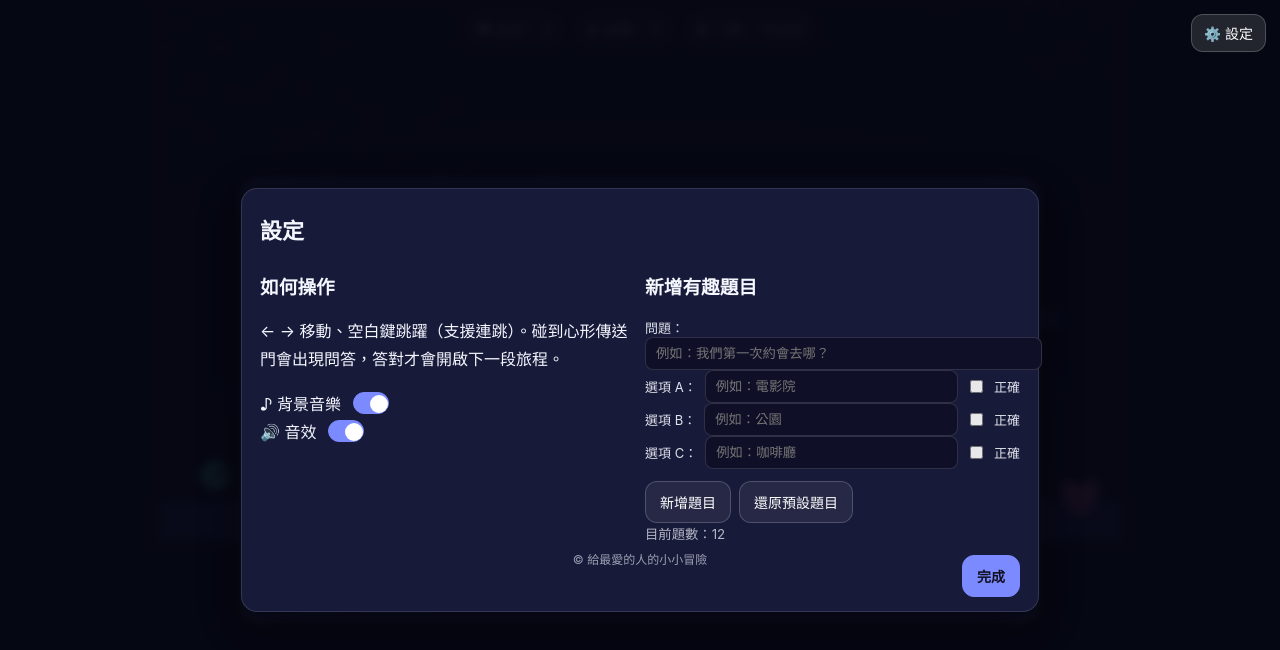
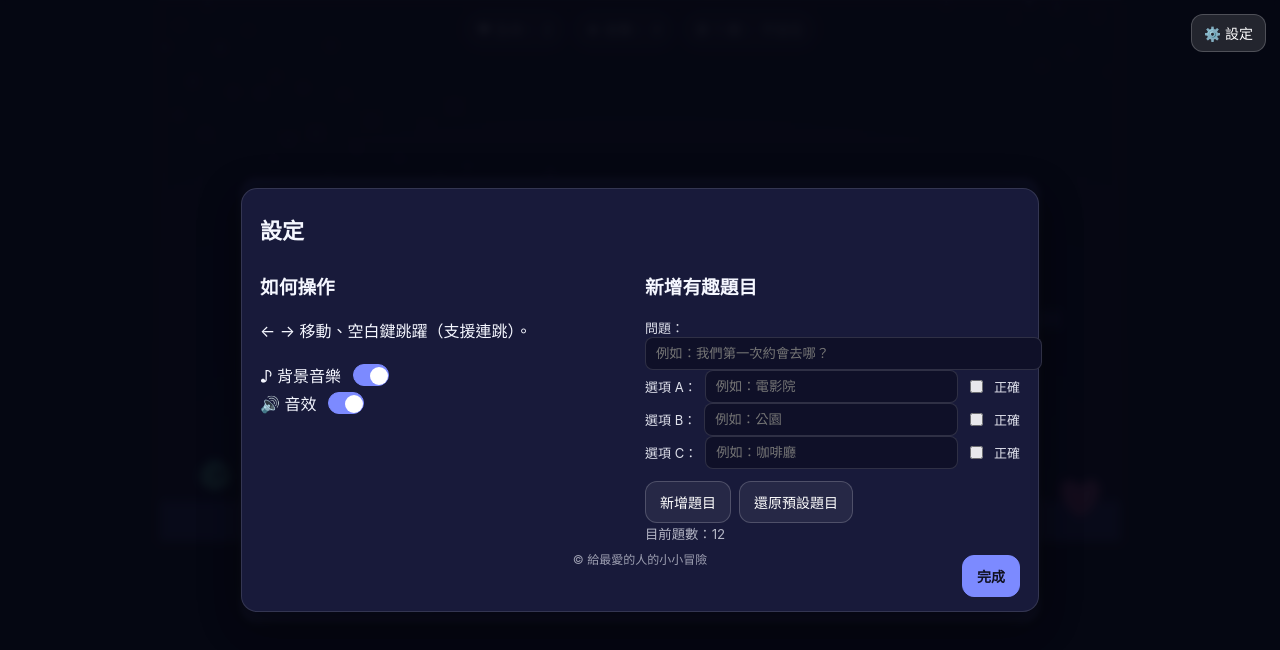
Before and after one commit to pinyunlin/PL_travel, a plain HTML site: page index.html in a window 1280 px wide. Both pictures are taken after a click on the button "⚙️ 設定". Drawn offline with Linux system fonts and the light colour scheme.

Commit message:
Update game instructions in index.html

```diff
--- a/index.html
+++ b/index.html
@@ -146,7 +146,7 @@
       <div class="grid cols2">
         <div>
           <h3>如何操作</h3>
-          <p>← → 移動、空白鍵跳躍（支援連跳）。碰到心形傳送門會出現問答，答對才會開啟下一段旅程。</p>
+          <p>← → 移動、空白鍵跳躍（支援連跳）。</p>
           <div class="row"><span>♪ 背景音樂</span><input id="bgmToggle" type="checkbox" class="toggle" checked /></div>
           <div class="row"><span>🔊 音效</span><input id="sfxToggle" type="checkbox" class="toggle" checked /></div>
         </div>
```
